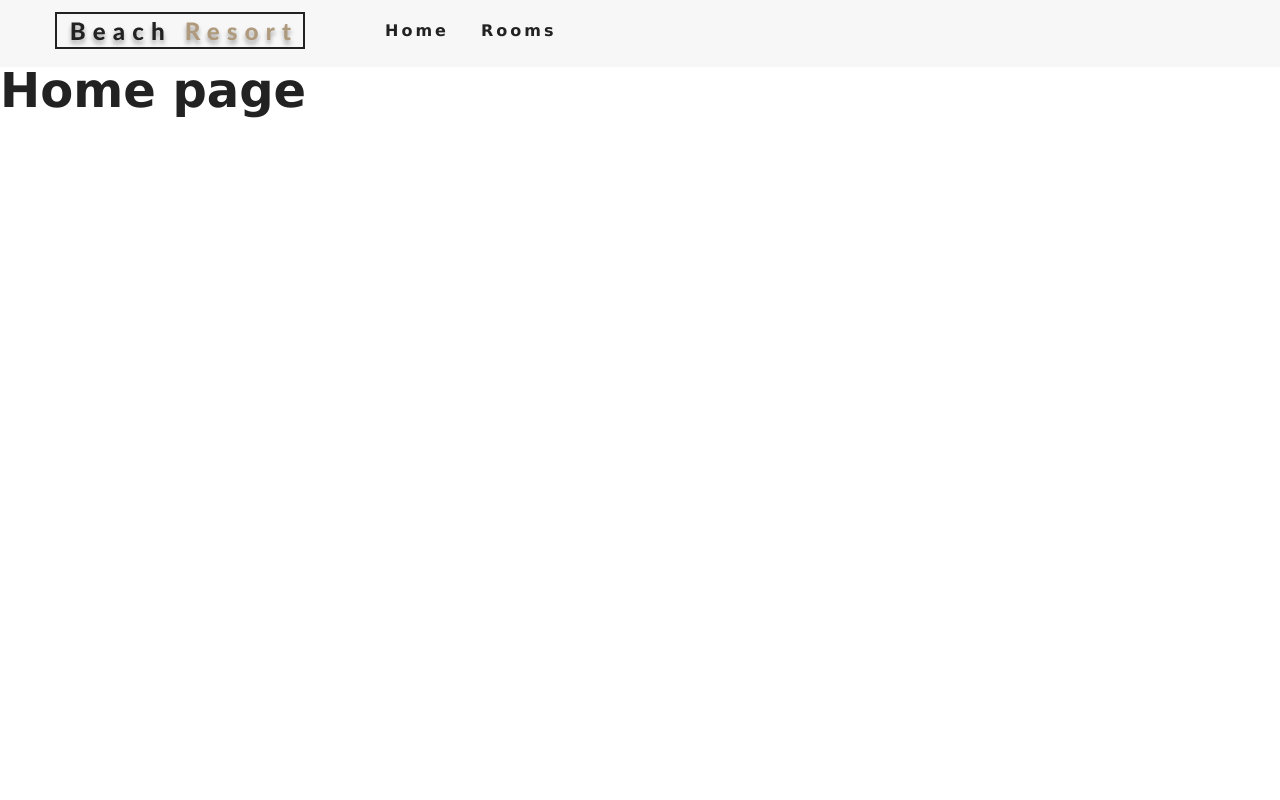
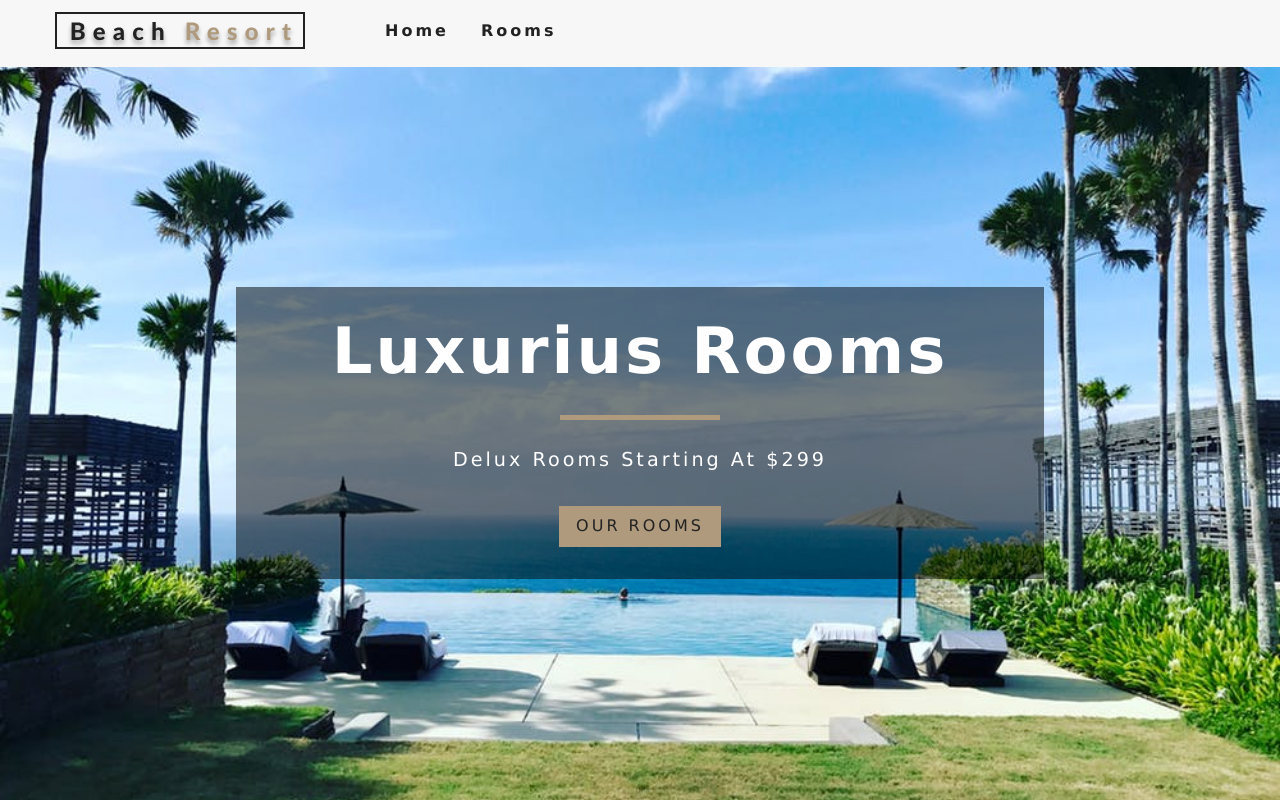
Before and after one commit to mdmostafa15/resort, a React (Create React App) app: page / in a window 1280 px wide. Built offline with nearby package versions, Linux system fonts and the light colour scheme.

Commit message:
hero banner adding

```diff
--- /dev/null
+++ b/src/components/Banner.js
@@ -0,0 +1,14 @@
+import React from "react";
+
+function Banner({ children, title, subtitle }) {
+  return (
+    <div className="banner">
+      <h1>{title}</h1>
+      <div></div>
+      <p>{subtitle}</p>
+      {children}
+    </div>
+  );
+}
+
+export default Banner;
--- /dev/null
+++ b/src/components/Hero.js
@@ -0,0 +1,15 @@
+import React from 'react';
+
+function Hero({children, hero}) {
+    return (
+        <header className={hero}>
+            {children}
+        </header>
+    );
+}
+
+Hero.defaultProps={
+    hero: 'defaultHero'
+}
+
+export default Hero;
--- a/src/pages/Errors.js
+++ b/src/pages/Errors.js
@@ -1,13 +1,20 @@
-import React, { Component } from 'react';
+import React from "react";
+import { Link } from "react-router-dom";
+import Banner from "../components/Banner";
+import Hero from "../components/Hero";
 
-class Errors extends Component {
-    render() {
-        return (
-            <div>
-               <h1>Error page</h1>
-            </div>
-        );
-    }
+function Errors(props) {
+  return (
+    <div>
+      <Hero>
+        <Banner title="404">
+          <Link to="/" className="btn-primary">
+            return home
+          </Link>
+        </Banner>
+      </Hero>
+    </div>
+  );
 }
 
 export default Errors;
--- a/src/pages/Home.js
+++ b/src/pages/Home.js
@@ -1,13 +1,20 @@
-import React, { Component } from 'react';
+import React from "react";
+import { Link } from "react-router-dom";
+import Banner from "../components/Banner";
+import Hero from "../components/Hero";
 
-class Home extends Component {
-    render() {
-        return (
-            <div>
-                <h1>Home page</h1>
-            </div>
-        );
-    }
+function Home(props) {
+  return (
+    <div>
+      <Hero>
+        <Banner title="luxurius rooms" subtitle="delux rooms starting at $299">
+          <Link to="/rooms" className="btn-primary">
+            our rooms
+          </Link>
+        </Banner>
+      </Hero>
+    </div>
+  );
 }
 
 export default Home;
--- a/src/pages/Rooms.js
+++ b/src/pages/Rooms.js
@@ -1,13 +1,20 @@
-import React, { Component } from 'react';
+import React from "react";
+import { Link } from "react-router-dom";
+import Banner from "../components/Banner";
+import Hero from "../components/Hero";
 
-class Rooms extends Component {
-    render() {
-        return (
-            <div>
-                <h1>Rooms</h1>
-            </div>
-        );
-    }
+function Rooms(props) {
+  return (
+    <div>
+      <Hero hero="roomsHero">
+        <Banner title="our rooms">
+          <Link to="/" className="btn-primary">
+            return home
+          </Link>
+        </Banner>
+      </Hero>
+    </div>
+  );
 }
 
 export default Rooms;
```
